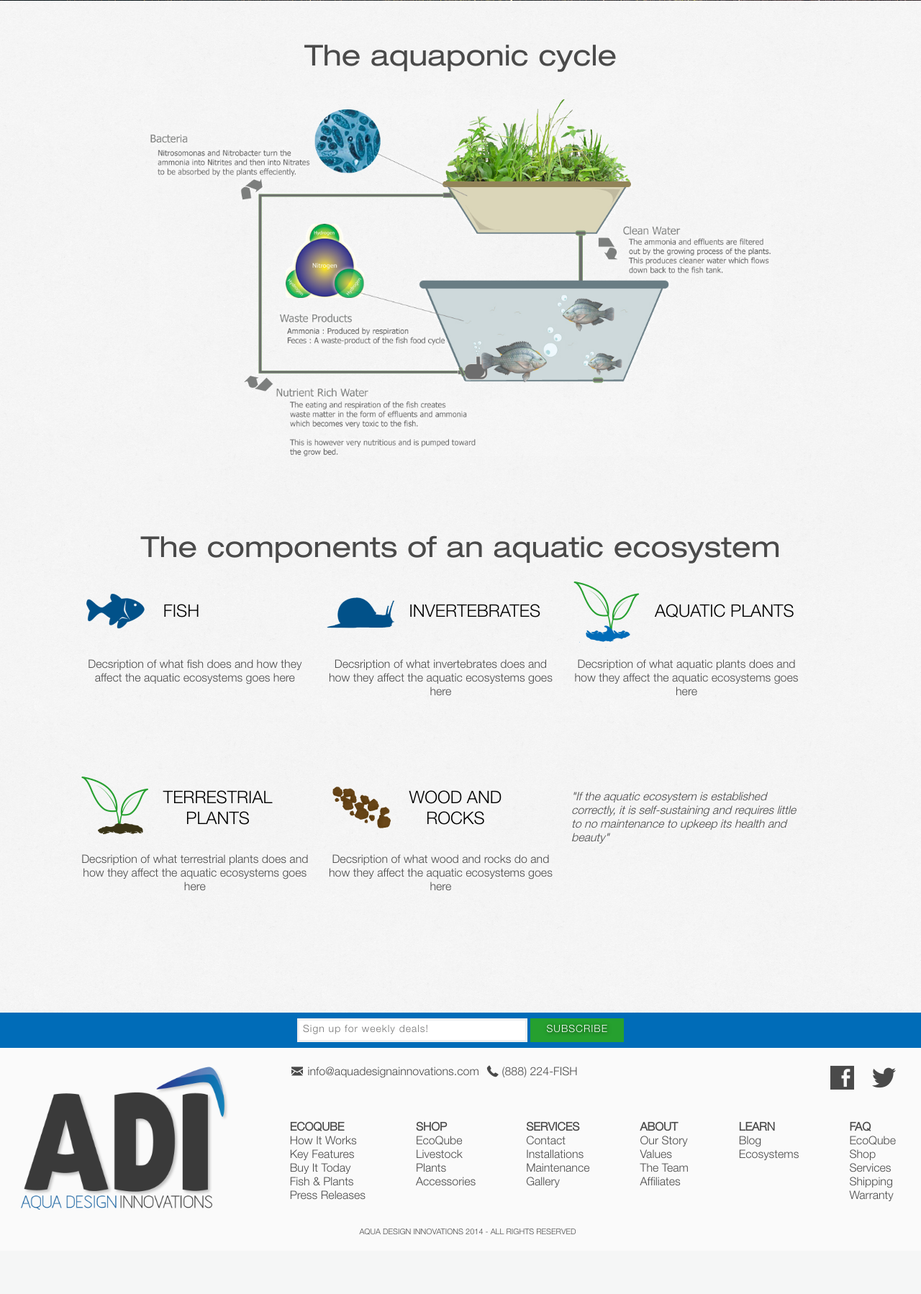
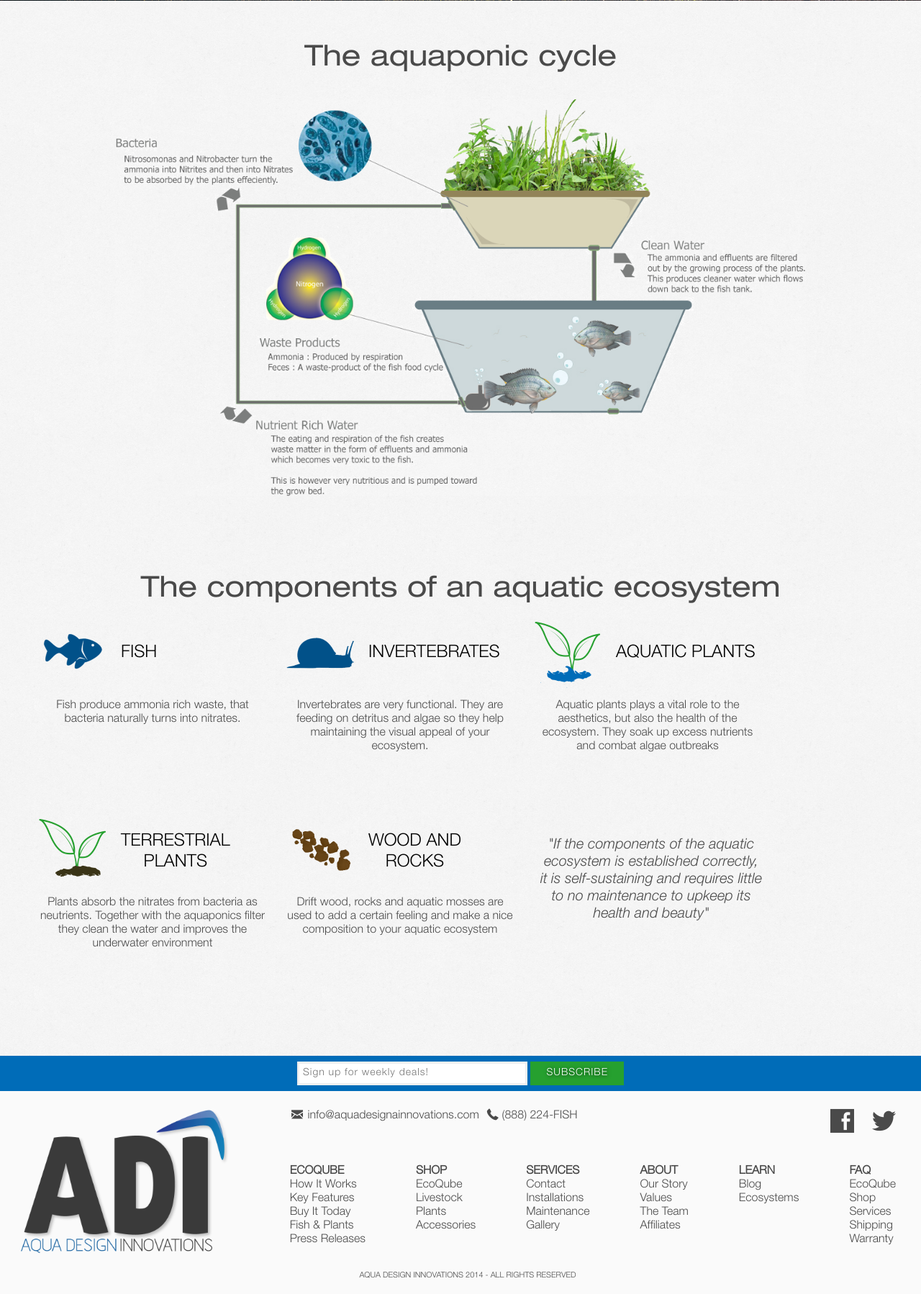
Before and after one commit to titse/COGS187B-project, a PHP site: page /learn/ecosystems.php in a window 1280 px wide. Shown: the part 1204-3002 px from the top of the page at 72% size. Before the commit the page ends 2920 px from the top, so only its background shows below. Run offline with PHP 8.4, Linux system fonts and the light colour scheme; some libraries are stand-ins or nearby versions.

Commit message:
Adde content to ecosystem and made sections wider

```diff
--- a/css/global.css
+++ b/css/global.css
@@ -482,7 +482,7 @@ ul {
 
           .section-content{
                margin:0 auto;
-               max-width:1080px;
+               max-width:1200px;
                padding-bottom:50px;
                padding-top:50px;
           }
--- a/css/learn.css
+++ b/css/learn.css
@@ -153,9 +153,11 @@
 }
 
 #component-blurb {
+	padding-top:20px;
+	padding-left:10px;
 	margin-top:4%;
-	font-size:1.5em;
+	font-size:20px;
 	font-family:"Helvetica Neue LT Pro Light Italic";
 	font-style:italic;
-	text-align:left;
+	text-align:center;
 }
--- a/learn/ecosystems.php
+++ b/learn/ecosystems.php
@@ -267,8 +267,8 @@
             </div>
 
             <div class="component-description">
-              <p>Decsription of what fish does and how they
-                affect the aquatic ecosystems goes here
+              <p>Fish produce ammonia rich waste, that bacteria naturally turns
+                into nitrates.
               </p>
             </div>
           </div>
@@ -283,8 +283,8 @@
             </div>
 
             <div class="component-description">
-              <p>Decsription of what invertebrates does and how they
-                affect the aquatic ecosystems goes here
+              <p>Invertebrates are very functional. They are feeding on detritus and
+                algae so they help maintaining the visual appeal of your ecosystem.
               </p>
             </div>
           </div>
@@ -300,8 +300,9 @@
             </div>
 
             <div class="component-description">
-              <p>Decsription of what aquatic plants does and how they
-                affect the aquatic ecosystems goes here
+              <p>Aquatic plants plays a vital role to the aesthetics, but also the
+                health of the ecosystem. They soak up excess nutrients and
+                combat algae outbreaks
               </p>
             </div>
           </div>
@@ -317,8 +318,9 @@
             </div>
 
             <div class="component-description">
-              <p>Decsription of what terrestrial plants does and how they
-                affect the aquatic ecosystems goes here
+              <p>Plants absorb the nitrates from bacteria as neutrients.
+                Together with the aquaponics filter they clean the water and
+                improves the underwater environment
               </p>
             </div>
           </div>
@@ -333,16 +335,17 @@
             </div>
 
             <div class="component-description">
-              <p>Decsription of what wood and rocks do and how they
-                affect the aquatic ecosystems goes here
+              <p>Drift wood, rocks and aquatic mosses are used to add a
+                certain feeling and make a nice composition to your aquatic
+                ecosystem
               </p>
             </div>
           </div>
         </div>
 
         <div class="component">
-          <div class="component-description" id="component-blurb">
-            <p>"If the aquatic ecosystem is established correctly, it is
+          <div class="component-description">
+            <p id="component-blurb">"If the components of the aquatic ecosystem is established correctly, it is
               self-sustaining and requires little to no maintenance to
               upkeep its health and beauty"
             </p>
```
